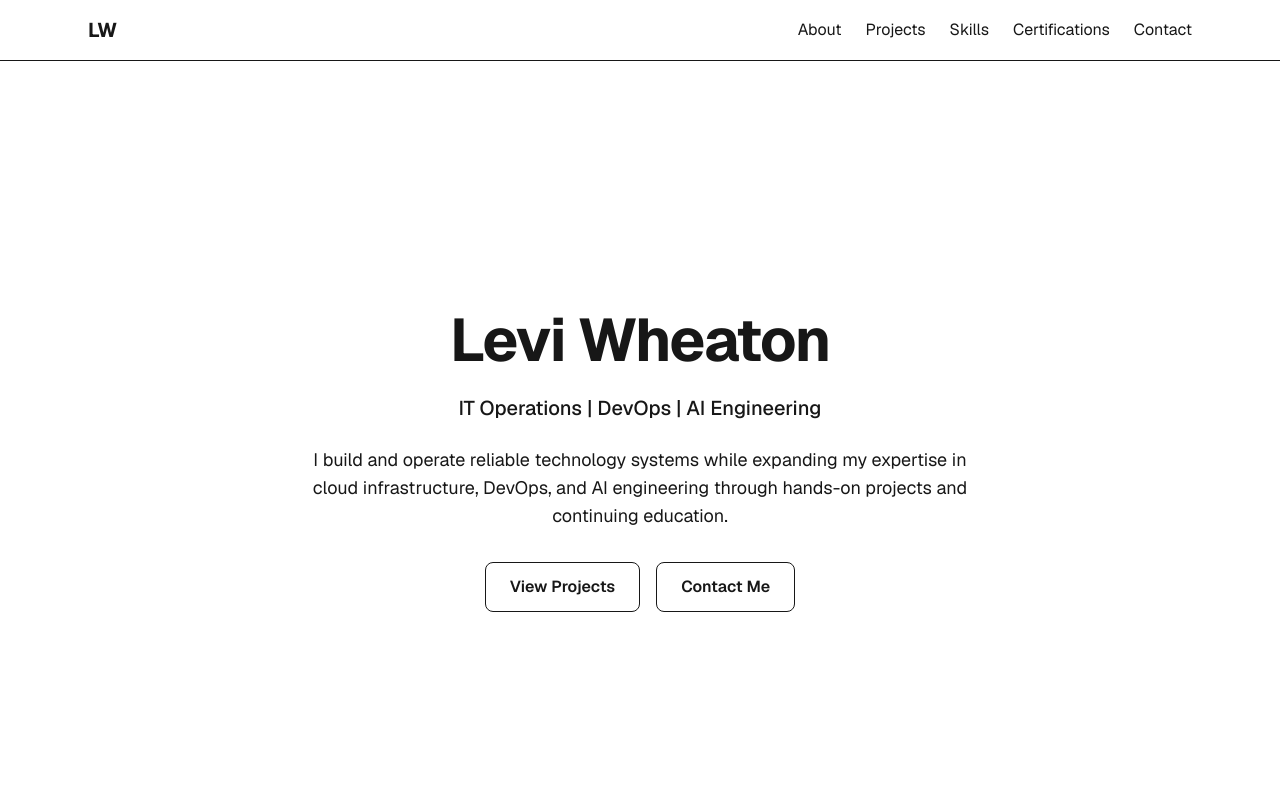
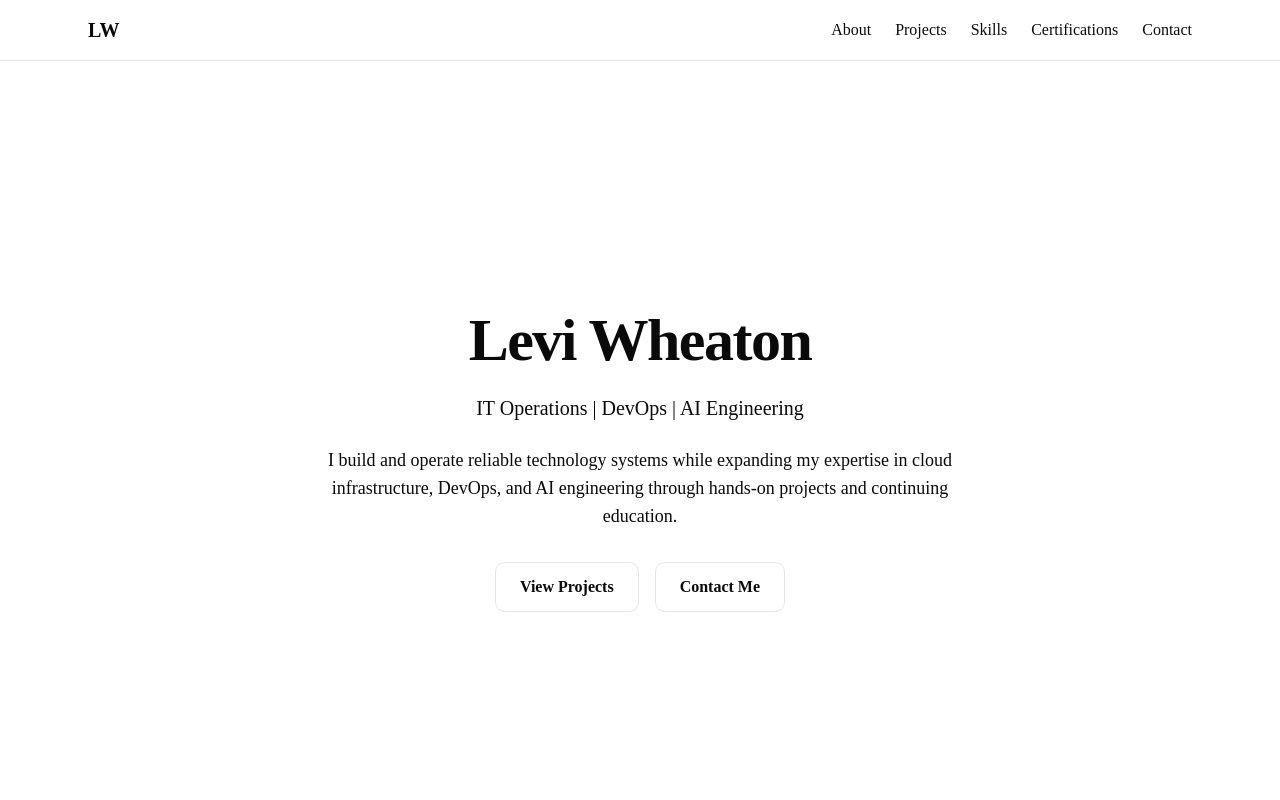
Before and after one commit to ivelwen/portfolio, a Next.js app: page / in a window 1280 px wide. Shown: the top 800 px of the page. Built offline with nearby package versions, Linux system fonts and the light colour scheme.

Commit message:
Patch Next.js to 16.4.3 and initialize the UI/design foundation

```diff
--- a/src/app/globals.css
+++ b/src/app/globals.css
@@ -1,22 +1,51 @@
 @import "tailwindcss";
+@import "tw-animate-css";
+@import "shadcn/tailwind.css";
 
-:root {
-  --background: #ffffff;
-  --foreground: #171717;
-}
+@custom-variant dark (&:is(.dark *));
 
 @theme inline {
   --color-background: var(--background);
   --color-foreground: var(--foreground);
-  --font-sans: var(--font-geist-sans);
+  --font-sans: var(--font-sans);
   --font-mono: var(--font-geist-mono);
-}
-
-@media (prefers-color-scheme: dark) {
-  :root {
-    --background: #0a0a0a;
-    --foreground: #ededed;
-  }
+  --font-heading: var(--font-sans);
+  --color-sidebar-ring: var(--sidebar-ring);
+  --color-sidebar-border: var(--sidebar-border);
+  --color-sidebar-accent-foreground: var(--sidebar-accent-foreground);
+  --color-sidebar-accent: var(--sidebar-accent);
+  --color-sidebar-primary-foreground: var(--sidebar-primary-foreground);
+  --color-sidebar-primary: var(--sidebar-primary);
+  --color-sidebar-foreground: var(--sidebar-foreground);
+  --color-sidebar: var(--sidebar);
+  --color-chart-5: var(--chart-5);
+  --color-chart-4: var(--chart-4);
+  --color-chart-3: var(--chart-3);
+  --color-chart-2: var(--chart-2);
+  --color-chart-1: var(--chart-1);
+  --color-ring: var(--ring);
+  --color-input: var(--input);
+  --color-border: var(--border);
+  --color-destructive: var(--destructive);
+  --color-accent-foreground: var(--accent-foreground);
+  --color-accent: var(--accent);
+  --color-muted-foreground: var(--muted-foreground);
+  --color-muted: var(--muted);
+  --color-secondary-foreground: var(--secondary-foreground);
+  --color-secondary: var(--secondary);
+  --color-primary-foreground: var(--primary-foreground);
+  --color-primary: var(--primary);
+  --color-popover-foreground: var(--popover-foreground);
+  --color-popover: var(--popover);
+  --color-card-foreground: var(--card-foreground);
+  --color-card: var(--card);
+  --radius-sm: calc(var(--radius) * 0.6);
+  --radius-md: calc(var(--radius) * 0.8);
+  --radius-lg: var(--radius);
+  --radius-xl: calc(var(--radius) * 1.4);
+  --radius-2xl: calc(var(--radius) * 1.8);
+  --radius-3xl: calc(var(--radius) * 2.2);
+  --radius-4xl: calc(var(--radius) * 2.6);
 }
 
 @media (prefers-reduced-motion: no-preference) {
@@ -25,7 +54,83 @@
   }
 }
 
-body {
-  background: var(--background);
-  color: var(--foreground);
- }
+:root {
+  --background: oklch(1 0 0);
+  --foreground: oklch(0.145 0 0);
+  --card: oklch(1 0 0);
+  --card-foreground: oklch(0.145 0 0);
+  --popover: oklch(1 0 0);
+  --popover-foreground: oklch(0.145 0 0);
+  --primary: oklch(0.205 0 0);
+  --primary-foreground: oklch(0.985 0 0);
+  --secondary: oklch(0.97 0 0);
+  --secondary-foreground: oklch(0.205 0 0);
+  --muted: oklch(0.97 0 0);
+  --muted-foreground: oklch(0.556 0 0);
+  --accent: oklch(0.97 0 0);
+  --accent-foreground: oklch(0.205 0 0);
+  --destructive: oklch(0.577 0.245 27.325);
+  --border: oklch(0.922 0 0);
+  --input: oklch(0.922 0 0);
+  --ring: oklch(0.708 0 0);
+  --chart-1: oklch(0.87 0 0);
+  --chart-2: oklch(0.556 0 0);
+  --chart-3: oklch(0.439 0 0);
+  --chart-4: oklch(0.371 0 0);
+  --chart-5: oklch(0.269 0 0);
+  --radius: 0.625rem;
+  --sidebar: oklch(0.985 0 0);
+  --sidebar-foreground: oklch(0.145 0 0);
+  --sidebar-primary: oklch(0.205 0 0);
+  --sidebar-primary-foreground: oklch(0.985 0 0);
+  --sidebar-accent: oklch(0.97 0 0);
+  --sidebar-accent-foreground: oklch(0.205 0 0);
+  --sidebar-border: oklch(0.922 0 0);
+  --sidebar-ring: oklch(0.708 0 0);
+}
+
+.dark {
+  --background: oklch(0.145 0 0);
+  --foreground: oklch(0.985 0 0);
+  --card: oklch(0.205 0 0);
+  --card-foreground: oklch(0.985 0 0);
+  --popover: oklch(0.205 0 0);
+  --popover-foreground: oklch(0.985 0 0);
+  --primary: oklch(0.922 0 0);
+  --primary-foreground: oklch(0.205 0 0);
+  --secondary: oklch(0.269 0 0);
+  --secondary-foreground: oklch(0.985 0 0);
+  --muted: oklch(0.269 0 0);
+  --muted-foreground: oklch(0.708 0 0);
+  --accent: oklch(0.269 0 0);
+  --accent-foreground: oklch(0.985 0 0);
+  --destructive: oklch(0.704 0.191 22.216);
+  --border: oklch(1 0 0 / 10%);
+  --input: oklch(1 0 0 / 15%);
+  --ring: oklch(0.556 0 0);
+  --chart-1: oklch(0.87 0 0);
+  --chart-2: oklch(0.556 0 0);
+  --chart-3: oklch(0.439 0 0);
+  --chart-4: oklch(0.371 0 0);
+  --chart-5: oklch(0.269 0 0);
+  --sidebar: oklch(0.205 0 0);
+  --sidebar-foreground: oklch(0.985 0 0);
+  --sidebar-primary: oklch(0.488 0.243 264.376);
+  --sidebar-primary-foreground: oklch(0.985 0 0);
+  --sidebar-accent: oklch(0.269 0 0);
+  --sidebar-accent-foreground: oklch(0.985 0 0);
+  --sidebar-border: oklch(1 0 0 / 10%);
+  --sidebar-ring: oklch(0.556 0 0);
+}
+
+@layer base {
+  * {
+    @apply border-border outline-ring/50;
+  }
+  body {
+    @apply bg-background text-foreground;
+  }
+  html {
+    @apply font-sans;
+  }
+}
--- /dev/null
+++ b/src/components/ui/button.tsx
@@ -0,0 +1,57 @@
+import { Button as ButtonPrimitive } from "@base-ui/react/button"
+import { cva, type VariantProps } from "class-variance-authority"
+import { cn } from "cn"
+
+const buttonVariants = cva(
+  "group/button inline-flex shrink-0 items-center justify-center rounded-lg border border-transparent bg-clip-padding text-sm font-medium whitespace-nowrap transition-all outline-none select-none focus-visible:border-ring focus-visible:ring-3 focus-visible:ring-ring/50 active:not-aria-[haspopup]:translate-y-px disabled:pointer-events-none disabled:opacity-50 aria-invalid:border-destructive aria-invalid:ring-3 aria-invalid:ring-destructive/20 dark:aria-invalid:border-destructive/50 dark:aria-invalid:ring-destructive/40 [&_svg]:pointer-events-none [&_svg]:shrink-0 [&_svg:not([class*='size-'])]:size-4",
+  {
+    variants: {
+      variant: {
+        default: "bg-primary text-primary-foreground hover:bg-primary/80",
+        outline:
+          "border-border bg-background hover:bg-muted hover:text-foreground aria-expanded:bg-muted aria-expanded:text-foreground dark:border-input dark:bg-input/30 dark:hover:bg-input/50",
+        secondary:
+          "bg-secondary text-secondary-foreground hover:bg-[color-mix(in_oklch,var(--secondary),var(--foreground)_5%)] aria-expanded:bg-secondary aria-expanded:text-secondary-foreground",
+        ghost:
+          "hover:bg-muted hover:text-foreground aria-expanded:bg-muted aria-expanded:text-foreground dark:hover:bg-muted/50",
+        destructive:
+          "bg-destructive/10 text-destructive hover:bg-destructive/20 focus-visible:border-destructive/40 focus-visible:ring-destructive/20 dark:bg-destructive/20 dark:hover:bg-destructive/30 dark:focus-visible:ring-destructive/40",
+        link: "text-primary underline-offset-4 hover:underline",
+      },
+      size: {
+        default:
+          "h-8 gap-1.5 px-2.5 has-data-[icon=inline-end]:pr-2 has-data-[icon=inline-start]:pl-2",
+        xs: "h-6 gap-1 rounded-[min(var(--radius-md),10px)] px-2 text-xs in-data-[slot=button-group]:rounded-lg has-data-[icon=inline-end]:pr-1.5 has-data-[icon=inline-start]:pl-1.5 [&_svg:not([class*='size-'])]:size-3",
+        sm: "h-7 gap-1 rounded-[min(var(--radius-md),12px)] px-2.5 text-[0.8rem] in-data-[slot=button-group]:rounded-lg has-data-[icon=inline-end]:pr-1.5 has-data-[icon=inline-start]:pl-1.5 [&_svg:not([class*='size-'])]:size-3.5",
+        lg: "h-9 gap-1.5 px-2.5 has-data-[icon=inline-end]:pr-2 has-data-[icon=inline-start]:pl-2",
+        icon: "size-8",
+        "icon-xs":
+          "size-6 rounded-[min(var(--radius-md),10px)] in-data-[slot=button-group]:rounded-lg [&_svg:not([class*='size-'])]:size-3",
+        "icon-sm":
+          "size-7 rounded-[min(var(--radius-md),12px)] in-data-[slot=button-group]:rounded-lg",
+        "icon-lg": "size-9",
+      },
+    },
+    defaultVariants: {
+      variant: "default",
+      size: "default",
+    },
+  }
+)
+
+function Button({
+  className,
+  variant = "default",
+  size = "default",
+  ...props
+}: ButtonPrimitive.Props & VariantProps<typeof buttonVariants>) {
+  return (
+    <ButtonPrimitive
+      data-slot="button"
+      className={cn(buttonVariants({ variant, size, className }))}
+      {...props}
+    />
+  )
+}
+
+export { Button, buttonVariants }
--- /dev/null
+++ b/src/lib/utils.ts
@@ -0,0 +1 @@
+export { cn } from "cn"
```
Also changed, not shown: package.json (+8 -2 lines), components.json (added), 1 other file (tests, documents, lock files or other folders).
